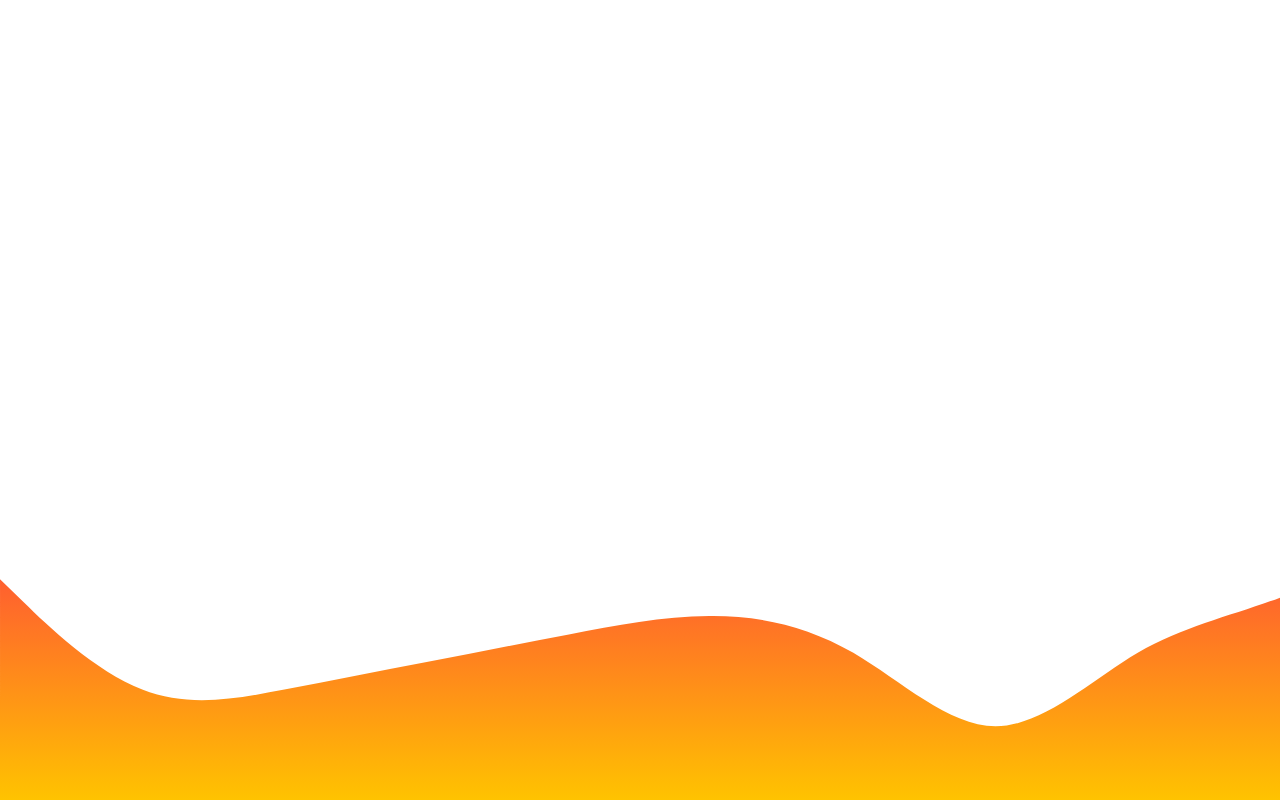
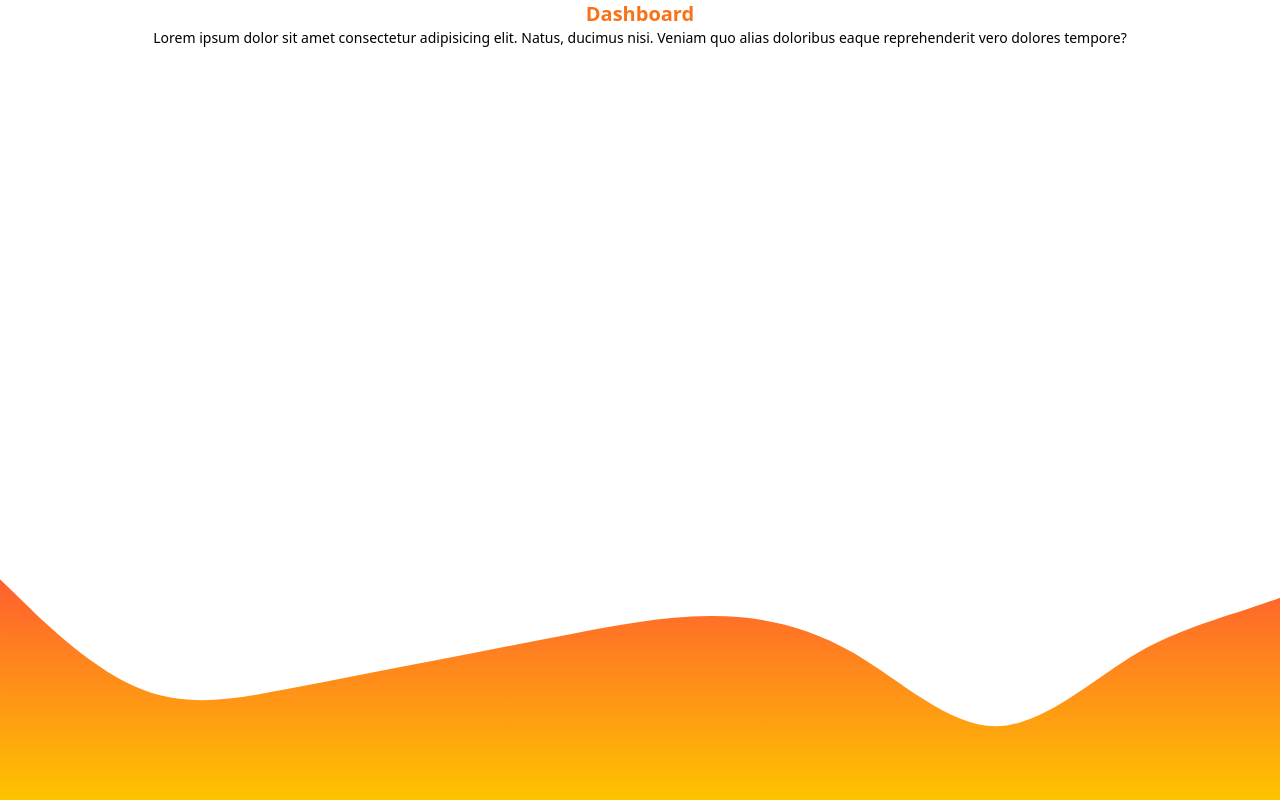
Before and after one commit to paresiqbal/mern-recipe, a React (Vite) app in the folder client/: page / in a window 1280 px wide. Built offline with nearby package versions, Linux system fonts and the light colour scheme.

Commit message:
Router setup complete

```diff
--- a/client/package.json
+++ b/client/package.json
@@ -10,6 +10,7 @@
     "preview": "vite preview"
   },
   "dependencies": {
+    "@heroicons/react": "^2.0.18",
     "axios": "^1.4.0",
     "react": "^18.2.0",
     "react-cookie": "^4.1.1",
--- a/client/src/App.tsx
+++ b/client/src/App.tsx
@@ -1,13 +1,26 @@
 // React Router Dom
 import { createBrowserRouter, RouterProvider } from "react-router-dom";
+
+// Layout
 import MainLayout from "./layout/MainLayout";
 
-// Router
+// Pages
+import Error from "./pages/Error";
+import Dashboard from "./pages/Dashboard";
+
+// Router setup
 const router = createBrowserRouter([
   {
     path: "/",
     element: <MainLayout />,
-    errorElement: <p>Error</p>,
+    errorElement: <Error />,
+    children: [
+      {
+        index: true,
+        element: <Dashboard />,
+        errorElement: <Error />,
+      },
+    ],
   },
 ]);
 
--- /dev/null
+++ b/client/src/pages/Dashboard.tsx
@@ -0,0 +1,14 @@
+export default function Dashboard() {
+  return (
+    <div>
+      <h1 className="text-center text-xl font-bold text-orange-500">
+        Dashboard
+      </h1>
+      <p className="text-sm text-center">
+        Lorem ipsum dolor sit amet consectetur adipisicing elit. Natus, ducimus
+        nisi. Veniam quo alias doloribus eaque reprehenderit vero dolores
+        tempore?
+      </p>
+    </div>
+  );
+}
--- /dev/null
+++ b/client/src/pages/Error.tsx
@@ -0,0 +1,25 @@
+// RRD
+import { Link, useNavigate } from "react-router-dom";
+
+// Library
+import { HomeIcon, ArrowUturnLeftIcon } from "@heroicons/react/24/solid";
+
+export default function Error() {
+  const navigate = useNavigate();
+  return (
+    <div className="error">
+      <h1>Uh oh! We've got a problem. </h1>
+      <p>This migh be our problem 😥</p>
+      <div className="flex-md">
+        <button className="btn btn--dark" onClick={() => navigate(-1)}>
+          <ArrowUturnLeftIcon width={20} />
+          <span>Go Back</span>
+        </button>
+        <Link to="/" className="btn btn--dark">
+          <HomeIcon width={20} />
+          <span>Go Home</span>
+        </Link>
+      </div>
+    </div>
+  );
+}
```
Also changed, not shown: 1 other file (tests, documents, lock files or other folders).
